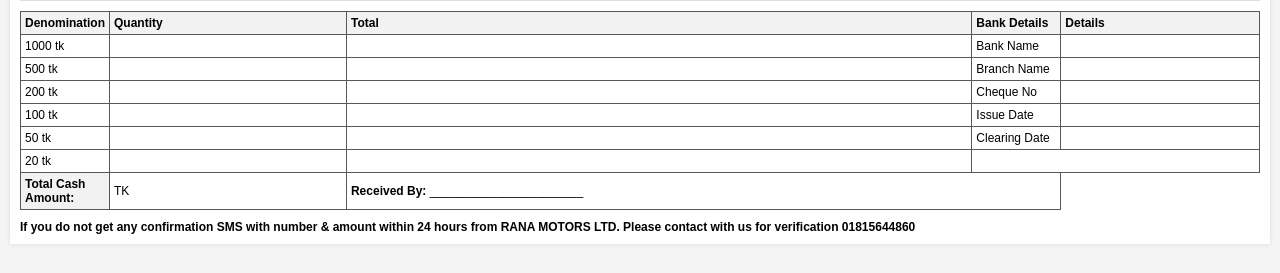
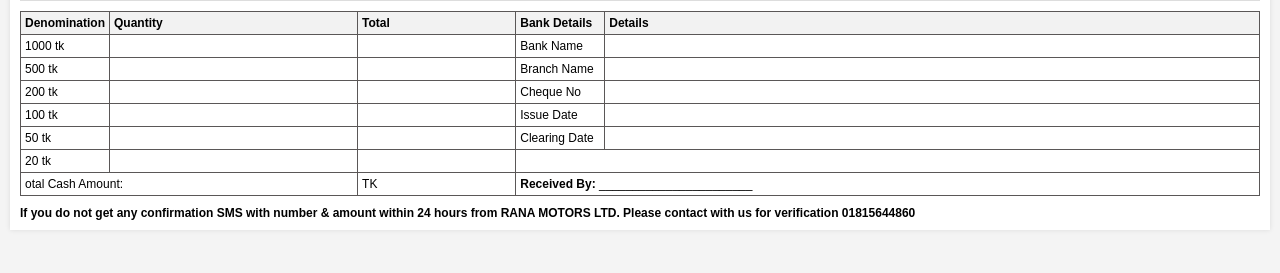
Before and after one commit to shamimkhaled/rana-motors-uttara, a Django app: template core/templates/core/billreport.html in a window 1280 px wide. Shown: the part 273-546 px from the top of the page. Run offline with Django 4.2, Linux system fonts and the light colour scheme; the template is opened without the code that fills it, so the values that code supplies are empty.

Commit message:
bill updated

```diff
--- a/core/templates/core/billreport.html
+++ b/core/templates/core/billreport.html
@@ -218,8 +218,8 @@
           </tbody>
           <tfoot>
             <tr>
-              <th class="w-24">Total Cash Amount:</th>
-              <!-- <td></td> -->
+              <!-- <th class="w-24">Total Cash Amount:</th> -->
+              <td colspan="2" class="text-right font-semibold">otal Cash Amount:</td>
               <td >{{bills.ammount}} TK</td>
               <td colspan="2"> <strong>Received By: </strong> _______________________</td>
             </tr>
```
